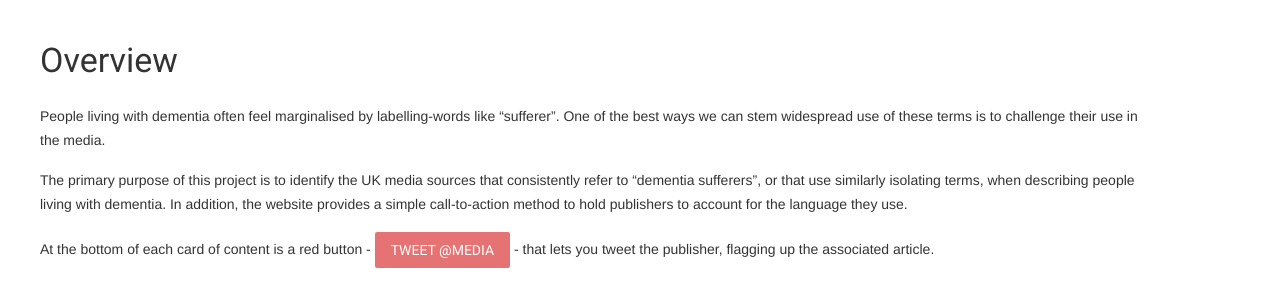
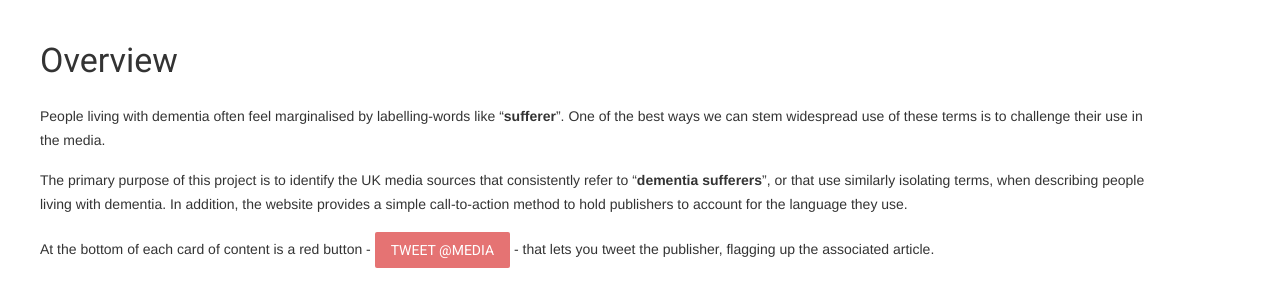
Before and after one commit to alastair38/dwords2017, a Jekyll site: the page built from index.md, in a window 1280 px wide. Shown: the part 163-459 px from the top of the page. Built offline with Jekyll 4.4.1, drawn with Linux system fonts in a browser that asks for light colours; nearby versions of some CDN libraries; some web fonts are replaced.

```diff
--- a/index.md
+++ b/index.md
@@ -4,9 +4,9 @@ layout: home
 ---
 ### Overview
 
-People living with dementia often feel marginalised by labelling-words like “sufferer”. One of the best ways we can stem widespread use of these terms is to challenge their use in the media.
+People living with dementia often feel marginalised by labelling-words like “**sufferer**”. One of the best ways we can stem widespread use of these terms is to challenge their use in the media.
 
-The primary purpose of this project is to identify the UK media sources that consistently refer to "dementia sufferers", or that use similarly isolating terms, when describing people living with dementia. In addition, the website provides a simple call-to-action method to hold publishers to account for the language they use.
+The primary purpose of this project is to identify the UK media sources that consistently refer to "**dementia sufferers**", or that use similarly isolating terms, when describing people living with dementia. In addition, the website provides a simple call-to-action method to hold publishers to account for the language they use.
 
 At the bottom of each card of content is a red button - <button aria-hidden="true" class="mdl-button mdl-js-button mdl-button--raised mdl-js-ripple-effect mdl-button--accent mdl-color--red-300" disabled="">tweet @media</button> - that lets you tweet the publisher, flagging up the associated article.
 
```
